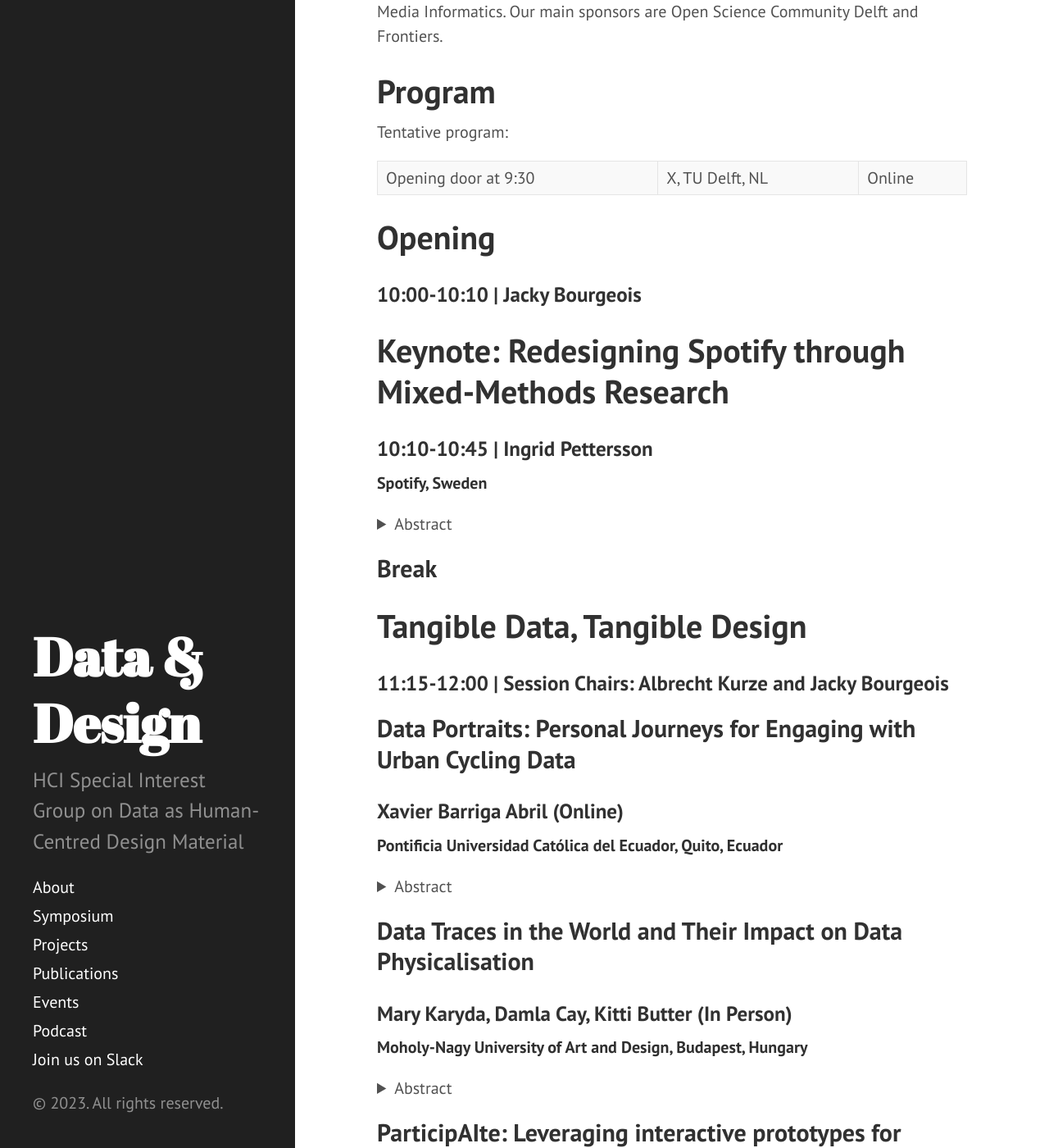
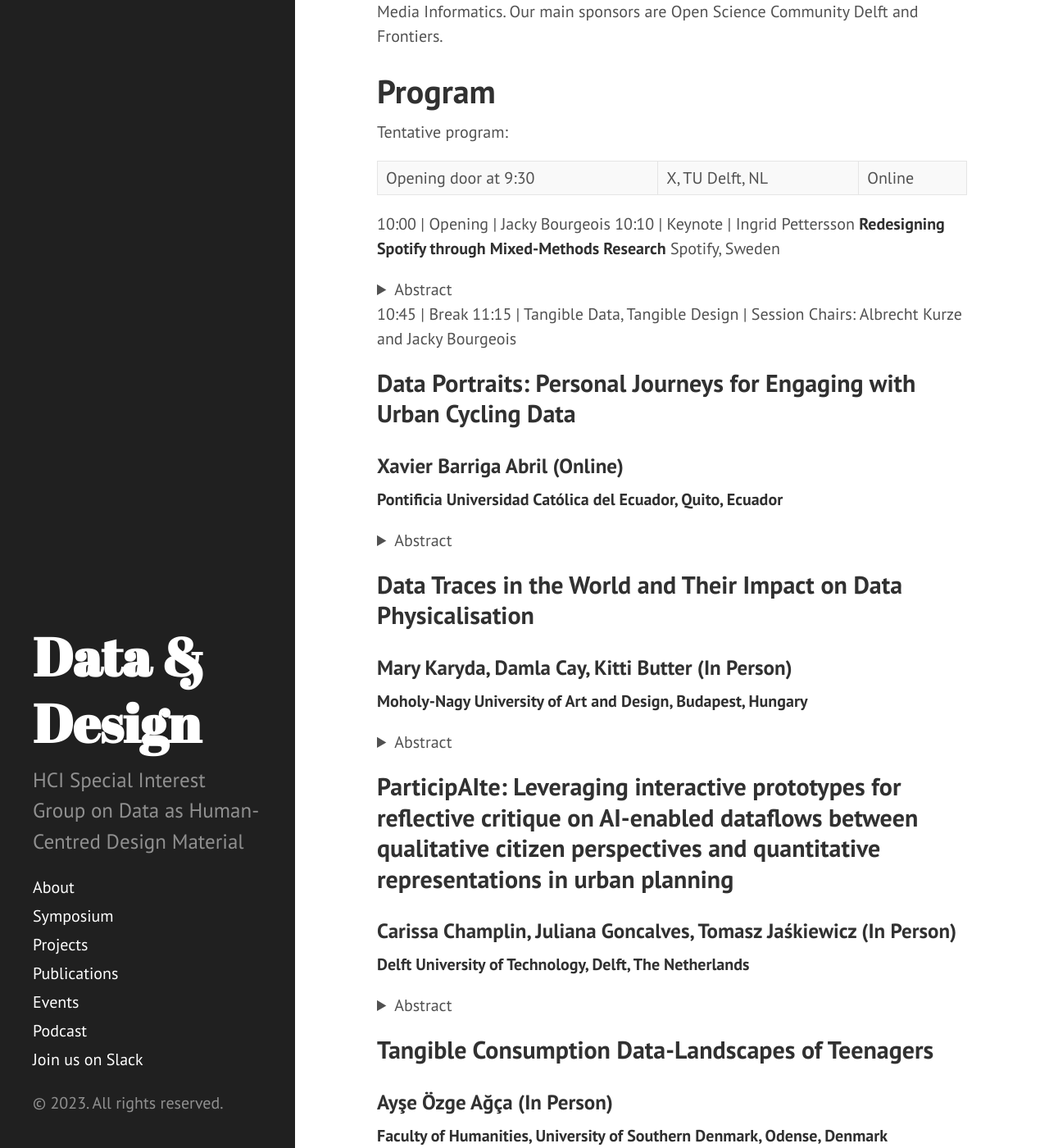
Before and after one commit to datacentricdesign/sig, a Jekyll site: the page built from symposium.md, in a window 1280 px wide and 1400 px high, scrolled down 1493 px. Shown: the whole window at 82% size. Built offline with Jekyll 4.4.1, drawn with Linux system fonts in a browser that asks for light colours; Markdown is read by kramdown in place of the engine named in the settings.

Commit message:
Update symposium.md

```diff
--- a/symposium.md
+++ b/symposium.md
@@ -26,22 +26,18 @@ Tentative program:
 
 Opening door at 9:30 | X, TU Delft, NL | Online
 
-# Opening
-### 10:00-10:10 | Jacky Bourgeois
-
-# Keynote: Redesigning Spotify through Mixed-Methods Research
-### 10:10-10:45 | Ingrid Pettersson
-**Spotify, Sweden**
-
+10:00 | Opening | Jacky Bourgeois
+10:10 | Keynote | Ingrid Pettersson
+**Redesigning Spotify through Mixed-Methods Research**
+Spotify, Sweden
 <details>
 <summary>Abstract</summary>
 Launching radical changes to loved and habitually used features, used by millions every day, presents a challenge both to the end user and the organization making the change. Ingrid will present an overview of how Product Insights at Spotify work and an example of how data science and user research collaborated during the latest redesign of the mobile Library feature at Spotify. The challenge required a high degree of sensitivity to users’ needs within what is often considered their space in the world of streaming. Close collaboration between the product, design, engineering, data science, and user research disciplines, with a focus on quantitative and qualitative mixed methods insight work in early development phases, enabled the experience to be launched with the users’ experience at the forefront.
 
 Ingrid's work focuses on user research and user experience design, with the ambition to understand user needs and pain-points to make everyday life with technology seamless, valuable, and enjoyable. She has nearly two decades of experience in the field, combining management and user experience research in industry and academic research. She strongly believes in the power of data-driven decision-making and driving user-centric initiatives in her role as User Research Manager at Spotify, where she has focused on the core mobile app and strategic partnership experiences.
 </details>
-## Break
-# Tangible Data, Tangible Design
-### 11:15-12:00 | Session Chairs: Albrecht Kurze and Jacky Bourgeois
+10:45 | Break
+11:15 | Tangible Data, Tangible Design | Session Chairs: Albrecht Kurze and Jacky Bourgeois
 
 ## Data Portraits: Personal Journeys for Engaging with Urban Cycling Data
 ### Xavier Barriga Abril (Online)
```
